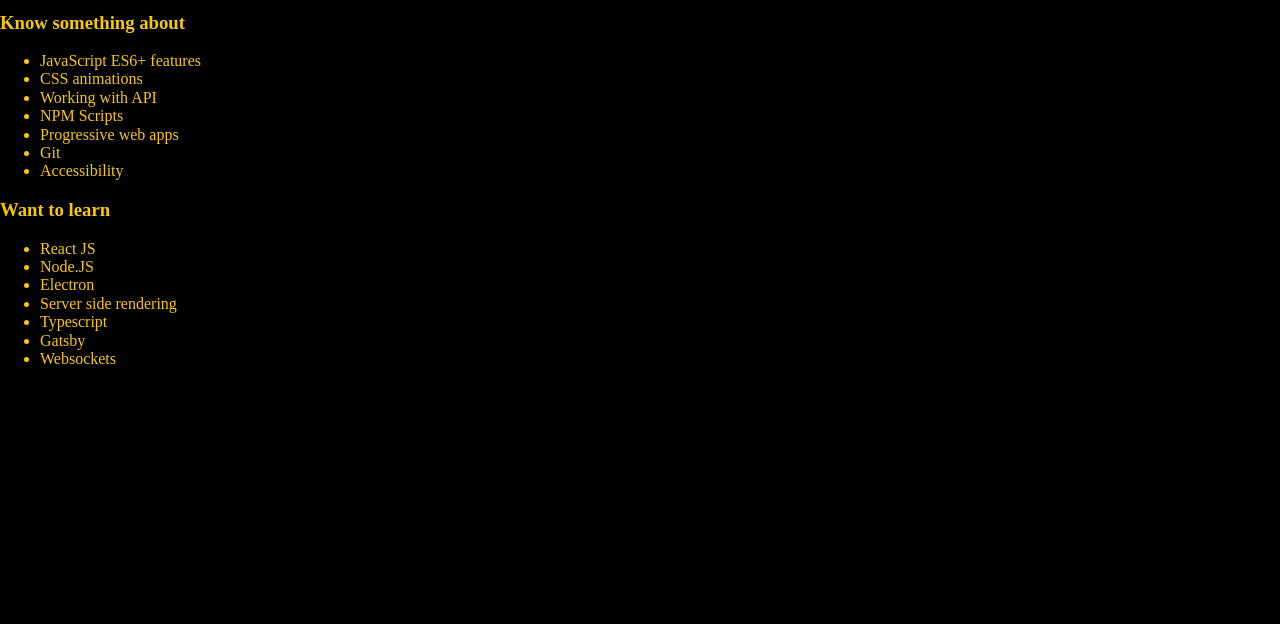
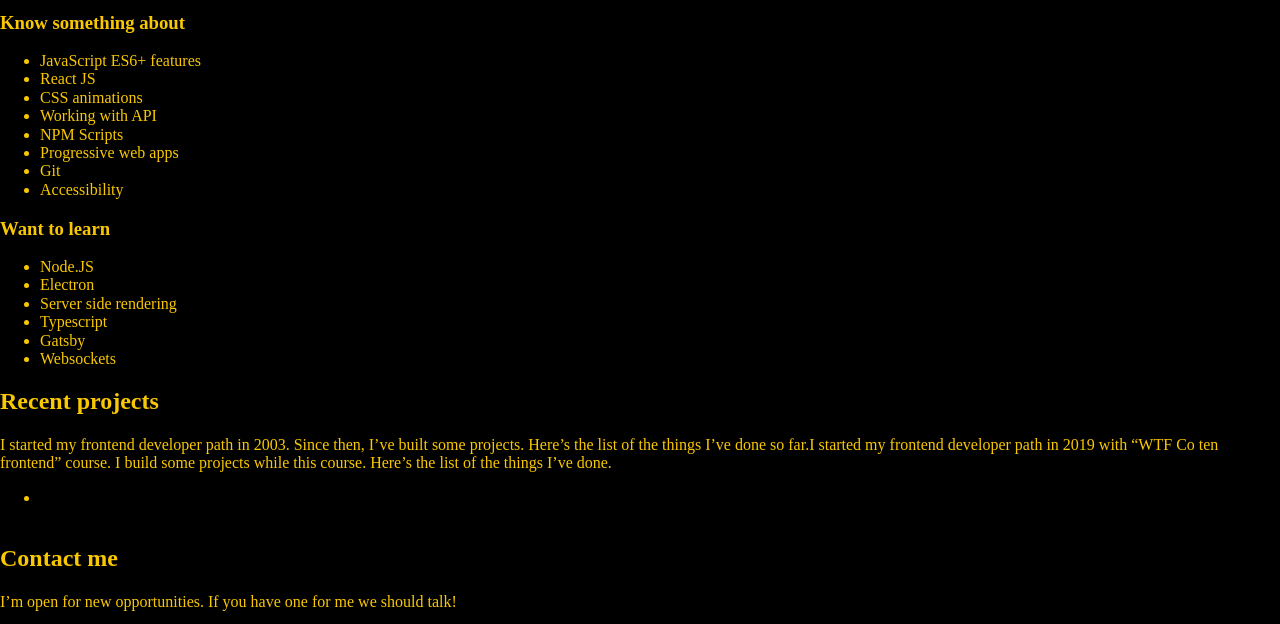
Before and after one commit to katarzynagodlewska/katarzynagodlewska.github.io, a website: page src/content/index.html in a window 1280 px wide. Shown: the part 431-1055 px from the top of the page. Before the commit the page ends 815 px from the top, so only its background shows below. Drawn offline with nearby package versions, Linux system fonts and the light colour scheme; files that its build step writes are made by us from their sources.

Commit message:
next section markup

```diff
--- a/src/content/index.html
+++ b/src/content/index.html
@@ -56,6 +56,7 @@
         <h3 class="skills-list__title">Know something about</h3>
         <ul class="skills-list__list">
           <li class="skills-list__item">JavaScript ES6+ features</li>
+          <li class="skills-list__item">React JS</li>
           <li class="skills-list__item">CSS animations</li>
           <li class="skills-list__item">Working with API</li>
           <li class="skills-list__item">NPM Scripts</li>
@@ -67,7 +68,6 @@
       <section class="skills-list">
           <h3 class="skills-list__title">Want to learn</h3>
           <ul class="skills-list__list">
-            <li class="skills-list__item">React JS</li>
             <li class="skills-list__item">Node.JS</li>
             <li class="skills-list__item">Electron</li>
             <li class="skills-list__item">Server side rendering</li>
@@ -77,6 +77,19 @@
           </ul>
         </section>
     </section>
+    <section id="my-projects" class="projects">
+      <h2 class="projects__title">Recent projects</h2>
+      <p class="projects__decription">I started my frontend developer path in 2003. Since then, I’ve built some projects. Here’s the list of the things I’ve done so far.I started my frontend developer path in 2019 with “WTF Co ten frontend” course. I build some projects while this course. Here’s the list of the things I’ve done.</p>
+      <ul class="projects-list">
+        <li class="project"></li>
+        <img class="project__logo" src="#" alt="">
+        <h3 class="project__title"></h3>
+      </ul>
+
+    </section id="contact-me" class="cotact">
+      <h2>Contact me</h2>
+      <p>I’m open for new opportunities. If you have one for me we should talk!</p>
+      <a class="hero__mail" href="mailto:katarzyna-godlewska1@wp.pl">katarzyna-godlewska1@wp.pl</a>
   </main>
 
   <script src="js/main.js"></script>
```
